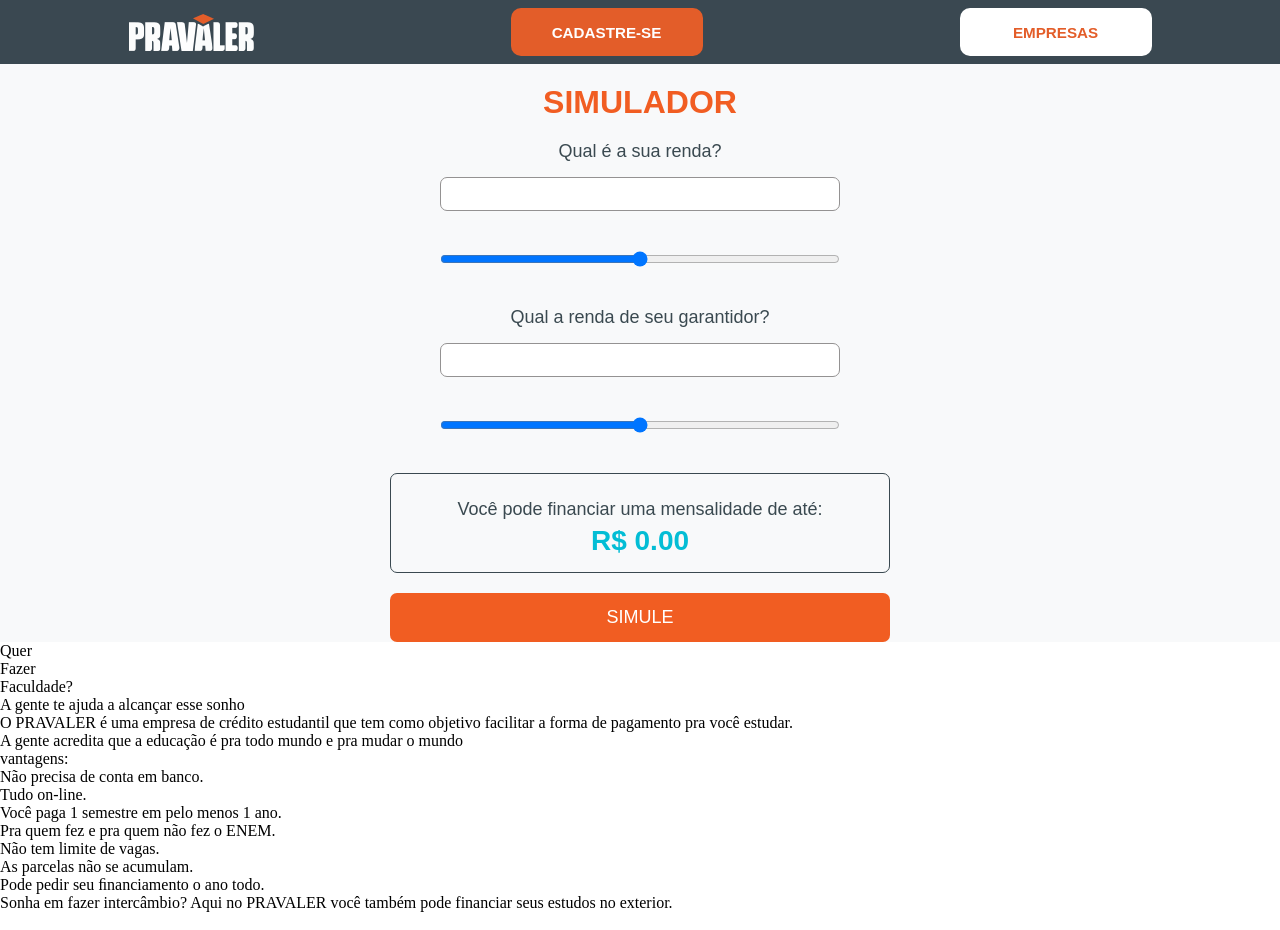
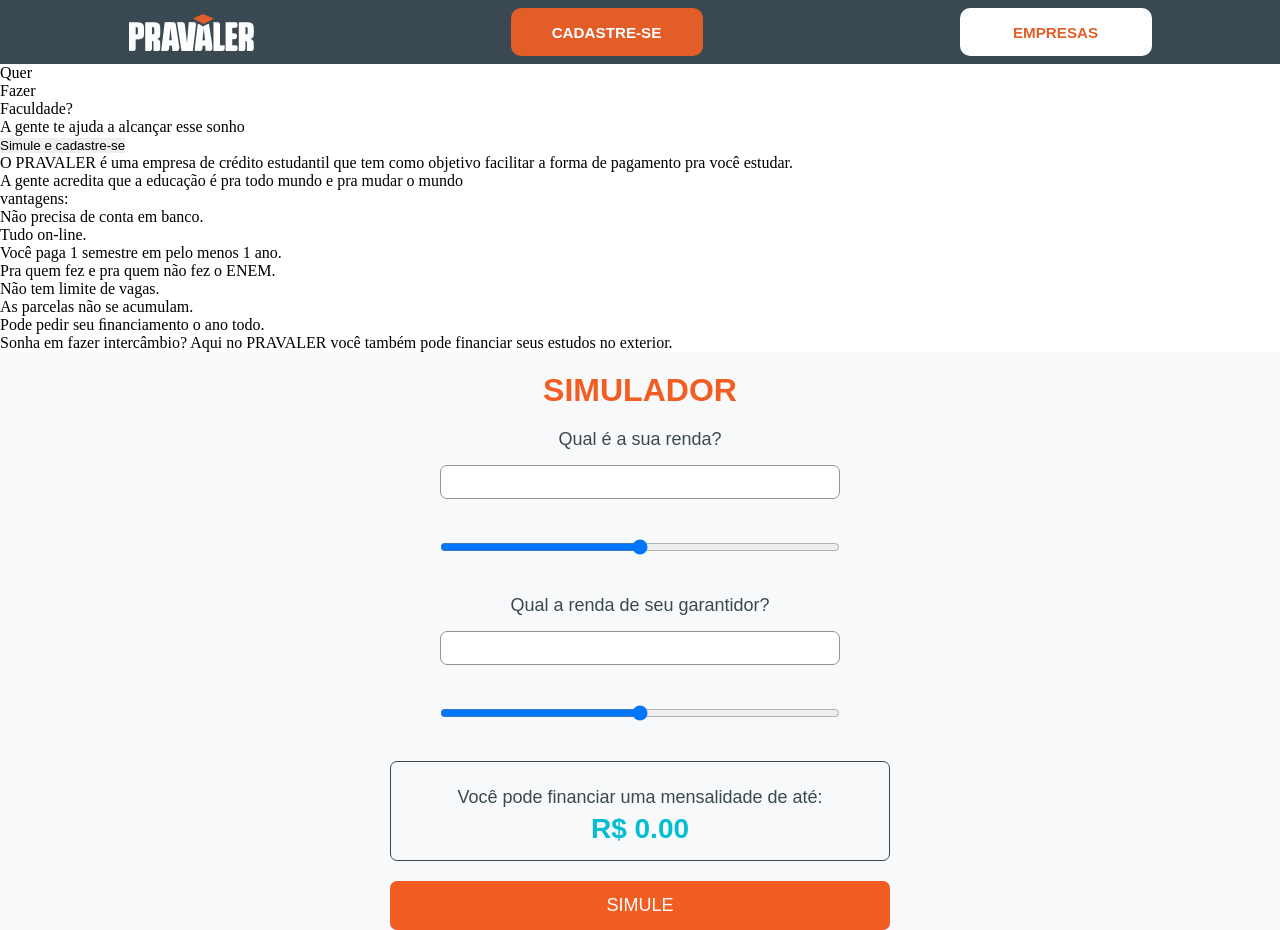
Before and after one commit to GioLeme/talent-fest, a React (Create React App) app in the folder pravaler-project/: page / in a window 1280 px wide. Built offline with nearby package versions, Linux system fonts and the light colour scheme.

Commit message:
simulator ok

```diff
--- a/pravaler-project/src/App.js
+++ b/pravaler-project/src/App.js
@@ -9,10 +9,10 @@
   return (
     <Router>
       <Nav />
-      <Simulator />
       <Switch>
         <Route exact path='/'><Home/></Route>
       </Switch>
+      <Simulator />
     </Router>
   )
 }
--- a/pravaler-project/src/home/home.js
+++ b/pravaler-project/src/home/home.js
@@ -9,6 +9,7 @@
         <p>Faculdade?</p>
         <p> A gente te ajuda a alcançar esse sonho</p>
       </main>
+      <button className='home-register-btn'>Simule e cadastre-se</button>
 
       <section>
         <p>O PRAVALER é uma empresa de crédito estudantil que tem como objetivo facilitar a forma de pagamento pra você estudar.</p>
```
Also changed, not shown: pravaler-project/src/home/home.css (+0 -10 lines).
